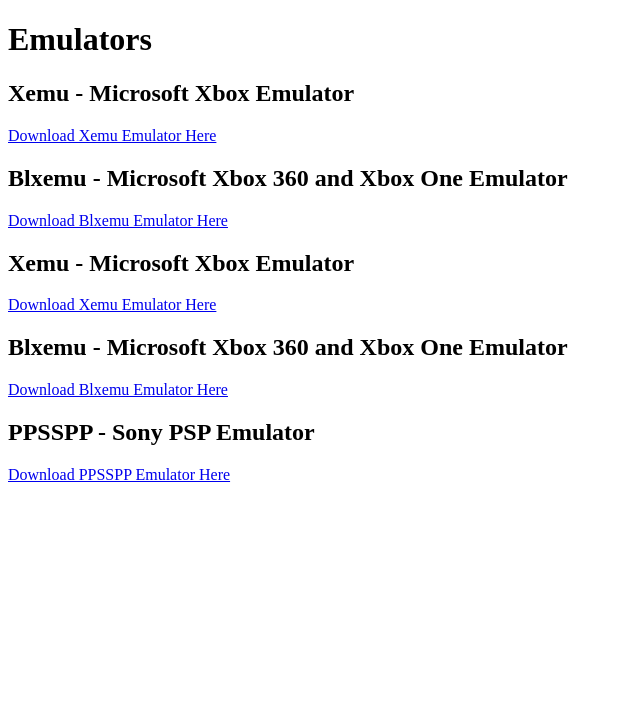
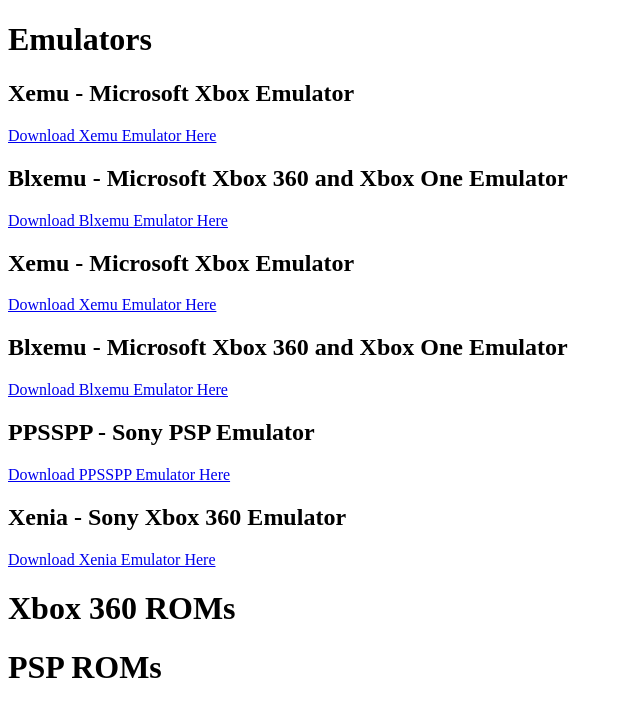
Before and after one commit to SEARCH101/files, a plain HTML site: page index.html in a window 1280 px wide. Shown: the whole page, without its empty margins (0-640 px from the left). Drawn offline with Linux system fonts and the light colour scheme.

Commit message:
Update index.html

```diff
--- a/index.html
+++ b/index.html
@@ -19,5 +19,12 @@
 <h2>PPSSPP - Sony PSP Emulator</h1>
 <a href="PPSSPP.zip" download>Download PPSSPP Emulator Here</a>
 
+<h2>Xenia - Sony Xbox 360 Emulator</h1>
+<a href="xenia_master.zip" download>Download Xenia Emulator Here</a>
+
+<h1>Xbox 360 ROMs<h1>
+
+<h1>PSP ROMs<h1>
+
 </body>
 </html>
```
